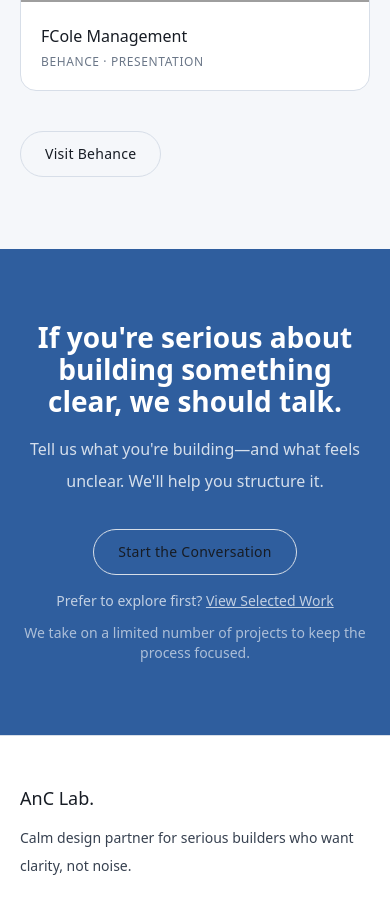
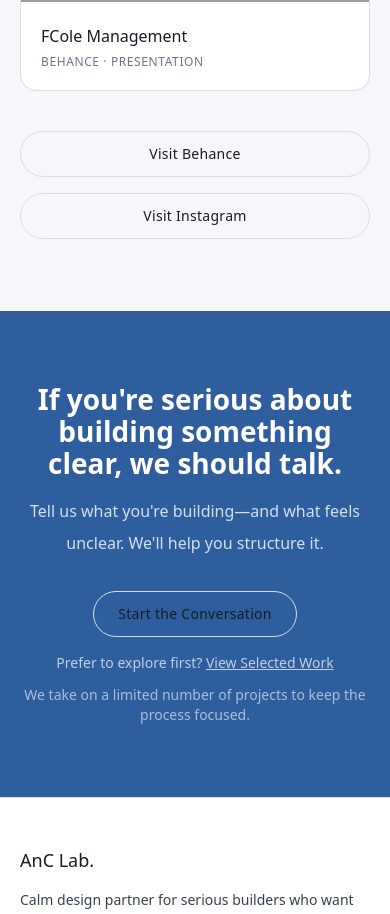
Before and after one commit to AnCLab99/anclab-nextjs, a Next.js app: page / in a window 390 px wide. Shown: the part 9680-10594 px from the top of the page. Built offline with nearby package versions, Linux system fonts and the light colour scheme; grey boxes are pictures that could not be loaded.

Commit message:
Fix Behance and Instagram profile links

```diff
--- a/app/page.tsx
+++ b/app/page.tsx
@@ -7,6 +7,7 @@ import { PortfolioCard } from '@/components/PortfolioCard';
 import { ProcessStep } from '@/components/ProcessStep';
 import { BehanceCard } from '@/components/BehanceCard';
 import { featuredProjects, latestBehance } from '@/data/projects';
+import { siteConfig } from '@/data/site';
 
 export default function HomePage() {
   return (
@@ -225,9 +226,12 @@ export default function HomePage() {
             ))}
           </div>
 
-          <div className="mt-10">
-            <Button href="https://www.behance.net/" variant="secondary">
+          <div className="mt-10 flex flex-col gap-4 sm:flex-row">
+            <Button href={siteConfig.behanceUrl} variant="secondary">
               Visit Behance
+            </Button>
+            <Button href={siteConfig.instagramUrl} variant="secondary">
+              Visit Instagram
             </Button>
           </div>
         </Container>
```
